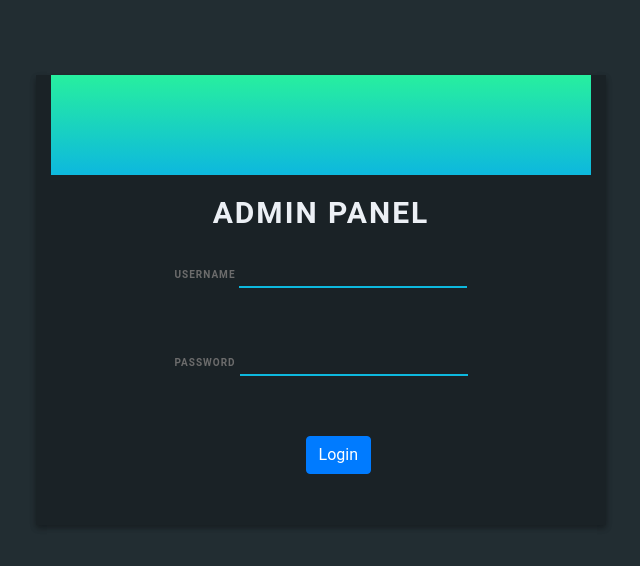
After one commit to Devyani030/Devyani_Portfolio, a Django app: template dashboard/templates/registration/login.html in a window 1280 px wide. The commit adds this page. Shown: the top 566 px of the page, without its empty margins (319-959 px from the left). Run offline with Django 3.2, Linux system fonts and the light colour scheme; the template is opened without the code that fills it, so the values that code supplies are empty, except form fields; tables that the repository leaves empty hold one stand-in row (values such as "Sample post"); form fields are guessed from the names that the template uses; some libraries are stand-ins or nearby versions.

Commit message:
login-logout done

```diff
--- /dev/null
+++ b/dashboard/templates/registration/login.html
@@ -0,0 +1,185 @@
+<!DOCTYPE html>
+<html lang="en">
+<head>
+    <meta charset="UTF-8">
+    <meta name="viewport" content="width=device-width, initial-scale=1.0">
+    <title>Document</title>
+    <link rel="stylesheet" href="https://cdn.jsdelivr.net/npm/bootstrap@4.5.3/dist/css/bootstrap.min.css" integrity="sha384-TX8t27EcRE3e/ihU7zmQxVncDAy5uIKz4rEkgIXeMed4M0jlfIDPvg6uqKI2xXr2" crossorigin="anonymous">
+    <style>
+        body {
+    background: #222D32;
+    font-family: 'Roboto', sans-serif;
+}
+
+.login-box {
+    margin-top: 75px;
+    height: 450px;
+    width:400px;
+    background: #1A2226;
+    text-align: center;
+    box-shadow: 0 3px 6px rgba(0, 0, 0, 0.16), 0 3px 6px rgba(0, 0, 0, 0.23);
+}
+
+.login-key {
+    height: 100px;
+    font-size: 80px;
+    line-height: 100px;
+    background: -webkit-linear-gradient(#27EF9F, #0DB8DE);
+    -webkit-text-fill-color: transparent;
+}
+
+.login-title {
+    margin-top: 15px;
+    text-align: center;
+    font-size: 30px;
+    letter-spacing: 2px;
+    margin-top: 15px;
+    font-weight: bold;
+    color: #ECF0F5;
+}
+
+.login-form {
+    margin-top: 25px;
+    text-align: center;
+}
+
+input[type=text] {
+    background-color: #1A2226;
+    border: none;
+    border-bottom: 2px solid #0DB8DE;
+    border-top: 0px;
+    border-radius: 0px;
+    font-weight: bold;
+    outline: 0;
+    margin-bottom: 20px;
+    padding-left: 0px;
+    color: #ECF0F5;
+}
+
+input[type=password] {
+    background-color: #1A2226;
+    border: none;
+    border-bottom: 2px solid #0DB8DE;
+    border-top: 0px;
+    border-radius: 0px;
+    font-weight: bold;
+    outline: 0;
+    padding-left: 0px;
+    margin-bottom: 20px;
+    color: #ECF0F5;
+}
+
+.form-group {
+    margin-bottom: 40px;
+    outline: 0px;
+}
+
+.form-control:focus {
+    border-color: inherit;
+    -webkit-box-shadow: none;
+    box-shadow: none;
+    border-bottom: 2px solid #0DB8DE;
+    outline: 0;
+    background-color: #1A2226;
+    color: #ECF0F5;
+}
+
+input:focus {
+    outline: none;
+    box-shadow: 0 0 0;
+}
+
+label {
+    margin-bottom: 0px;
+}
+
+.form-control-label {
+    font-size: 10px;
+    color: #6C6C6C;
+    font-weight: bold;
+    letter-spacing: 1px;
+}
+
+.btn-outline-primary {
+    border-color: #0DB8DE;
+    color: #0DB8DE;
+    border-radius: 0px;
+    font-weight: bold;
+    letter-spacing: 1px;
+    box-shadow: 0 1px 3px rgba(0, 0, 0, 0.12), 0 1px 2px rgba(0, 0, 0, 0.24);
+}
+
+.btn-outline-primary:hover {
+    background-color: #0DB8DE;
+    right: 0px;
+}
+
+.login-btm {
+    float: left;
+}
+
+.login-button {
+    margin-left: 50px;
+    padding-right: 0px;
+    text-align: right;
+    margin-bottom: 25px;
+
+}
+
+.login-text {
+    text-align: left;
+    padding-left: 0px;
+    color: #A2A4A4;
+}
+
+.loginbttm {
+    padding: 0px;
+}
+    </style>
+</head>
+<body>
+
+    <div class="container">
+        <div class="row">
+            <div class="col-lg-3 col-md-2"></div>
+            <div class="col-lg-6 col-md-8 login-box">
+                <div class="col-lg-12 login-key">
+                    <i class="fa fa-key" aria-hidden="true"></i>
+                </div>
+                <div class="col-lg-12 login-title">
+                    ADMIN PANEL
+                </div>
+
+                <div class="col-lg-12 login-form">
+                    <div class="col-lg-12 login-form">
+                        <form method="post">
+                            {% csrf_token %}
+                            <div class="form-group">
+                                <label class="form-control-label">USERNAME</label>
+                                <!-- <input type="text" class="form-control"> -->
+                                {{ form.username}}
+                            </div>
+                            <div class="form-group">
+                                <label class="form-control-label">PASSWORD</label>
+                                <!-- <input type="password" class="form-control" i> -->
+                                {{ form.password}}
+                            </div>
+
+                            <div class="col-lg-12 loginbttm">
+                                <div class="col-lg-6 login-btm login-text">
+                                    <!-- Error Message -->
+                                </div>
+                                <div class="col-lg-6 login-btm login-button">
+                                    <input type="submit" value="Login" class="btn btn-primary">
+
+                                </div>
+                            </div>
+                        </form>
+                    </div>
+                </div>
+                <div class="col-lg-3 col-md-2"></div>
+            </div>
+        </div>
+
+</body>
+</html>
--- a/portfolio_main/settings.py
+++ b/portfolio_main/settings.py
@@ -11,9 +11,12 @@ https://docs.djangoproject.com/en/4.2/ref/settings/
 """
 
 from pathlib import Path
+import os
 
 # Build paths inside the project like this: BASE_DIR / 'subdir'.
 BASE_DIR = Path(__file__).resolve().parent.parent
+LOGIN_REDIRECT_URL = 'dashboard:message'
+LOGOUT_REDIRECT_URL = '/'
 
 
 # Quick-start development settings - unsuitable for production
@@ -58,7 +61,7 @@ ROOT_URLCONF = 'portfolio_main.urls'
 TEMPLATES = [
     {
         'BACKEND': 'django.template.backends.django.DjangoTemplates',
-        'DIRS': [],
+        'DIRS': [os.path.join(BASE_DIR,'templates')],
         'APP_DIRS': True,
         'OPTIONS': {
             'context_processors': [
--- a/portfolio_main/urls.py
+++ b/portfolio_main/urls.py
@@ -16,9 +16,14 @@ Including another URLconf
 """
 from django.contrib import admin
 from django.urls import path, include
+from django.contrib.auth import views as auth_views
+
 
 urlpatterns = [
     path('admin/', admin.site.urls),
     path('', include('website.urls')),
+    path("accounts/", include("django.contrib.auth.urls")),
     path('dashboard/', include('dashboard.urls')),
+    path('login/', auth_views.LoginView.as_view(), name='login'),
+
 ]
--- a/website/urls.py
+++ b/website/urls.py
@@ -1,7 +1,10 @@
 from django.urls import path
 from .views import index, HomePageView, BlogDetailView
+
+
 app_name = 'website'
 urlpatterns = [
     path('', HomePageView.as_view(), name = "index"),
     path('blog/<int:pk>', BlogDetailView.as_view(), name = "blog_view"),
+
 ]
```
Also changed, not shown: dashboard/templates/dashboard/base.html (+8 -4 lines), dashboard/urls.py (+11 -8 lines), website/templates/website/index.html (+7 -3 lines), db.sqlite3.
